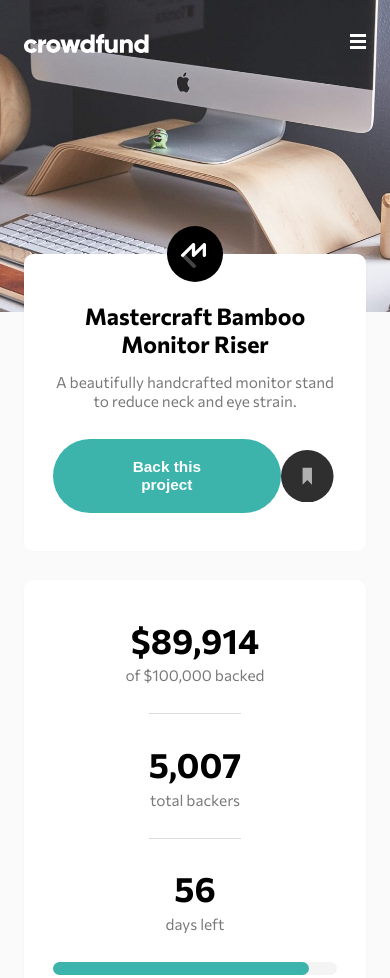
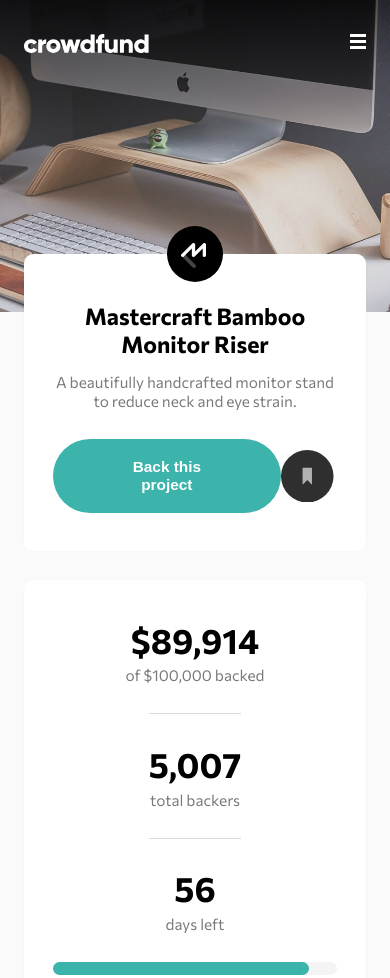
Before and after one commit to HernanChoquo161Dev/FEM-CrowdfundingProductPageMain, a plain HTML site: page index.html in a window 390 px wide. Shown: the top 978 px of the page. Drawn offline with Linux system fonts and the light colour scheme.

Commit message:
add shadown to header - CSS

```diff
--- a/css/style.css
+++ b/css/style.css
@@ -28,9 +28,14 @@ body {
 /*----------------------------------------------------------------------------------*/
 /*header page*/
 .header-page {
-  background-image: url(../images/image-hero-desktop.jpg);
-  background-size: 100vw;
-  background-repeat: no-repeat;
+  background-image: linear-gradient(
+      180deg,
+      hsla(0, 0%, 0%, 0.7) 0%,
+      hsla(0, 0%, 48%, 0.2) 50%
+    ),
+    url(../images/image-hero-desktop.jpg);
+  background-size: 100vw, 100vw;
+  background-repeat: no-repeat, no-repeat;
 
   height: 27vw;
 }
@@ -653,7 +658,12 @@ body {
   }
   /*header page*/
   .header-page {
-    background-image: url(../images/image-hero-mobile.jpg);
+    background-image: linear-gradient(
+        180deg,
+        hsla(0, 0%, 0%, 0.7) 0%,
+        hsla(0, 0%, 48%, 0.2) 50%
+      ),
+      url(../images/image-hero-mobile.jpg);
     height: 80vw;
   }
   /*nav page*/
```
